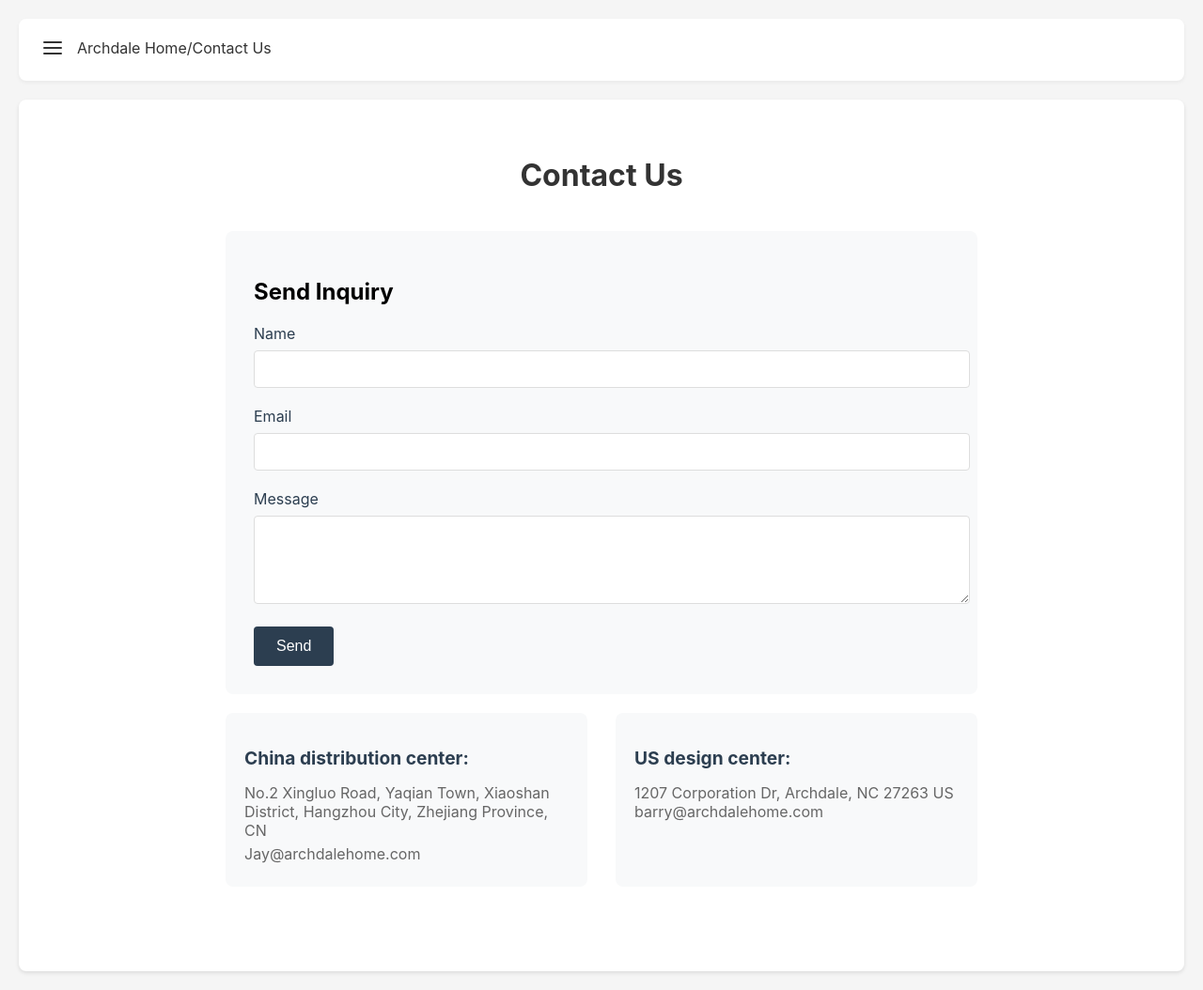
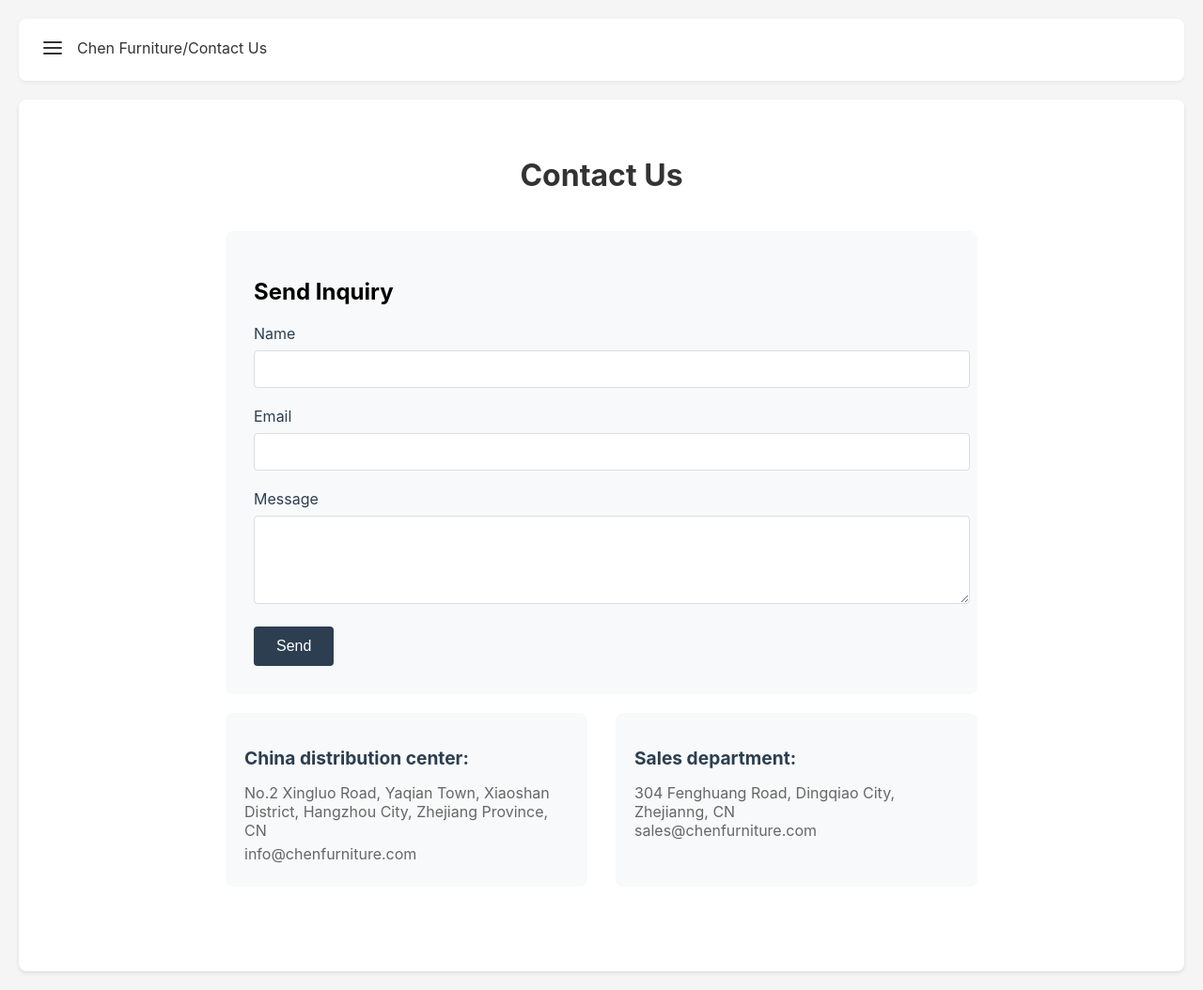
Before and after one commit to Archdalehome/archdalehome, a website: page contact.html in a window 1280 px wide. Shown: the whole page at 94% size. Drawn offline with nearby package versions, Linux system fonts and the light colour scheme.

Commit message:
Update contact.html

```diff
--- a/contact.html
+++ b/contact.html
@@ -3,7 +3,7 @@
 <head>
     <meta charset="UTF-8">
     <meta name="viewport" content="width=device-width, initial-scale=1.0">
-    <title>Archdale Home</title>
+    <title>Chen Furniture</title>
     <!-- 添加网站图标 -->
     <link rel="icon" href="pictures_about/logo.png" type="image/png">
     <link rel="shortcut icon" href="pictures_about/logo.png" type="image/png">
@@ -99,7 +99,7 @@
                 <line x1="3" y1="6" x2="21" y2="6"></line>
                 <line x1="3" y1="18" x2="21" y2="18"></line>
             </svg>
-            Archdale Home/Contact Us
+            Chen Furniture/Contact Us
         </span>
         <div class="dropdown-menu" id="dropdownMenu">
             <a href="index.html">Home</a>
@@ -134,12 +134,12 @@
                 <div class="info-section">
                     <h2>China distribution center:</h2>
                     <p> No.2 Xingluo Road, Yaqian Town, Xiaoshan District, Hangzhou City, Zhejiang Province, CN </p>
-                    <p>Jay@archdalehome.com</p>
+                    <p>info@chenfurniture.com</p>
               </div>
                 <div class="info-section">
-                    <h2>US design center:</h2>
-                    <p> 1207 Corporation Dr, Archdale, NC 27263 US <br>
-                      barry@archdalehome.com  </p>
+                    <h2>Sales department:</h2>
+                    <p> 304 Fenghuang Road, Dingqiao City, Zhejianng, CN <br>
+                      sales@chenfurniture.com  </p>
                 </div>
             </div>
         </div>
```
